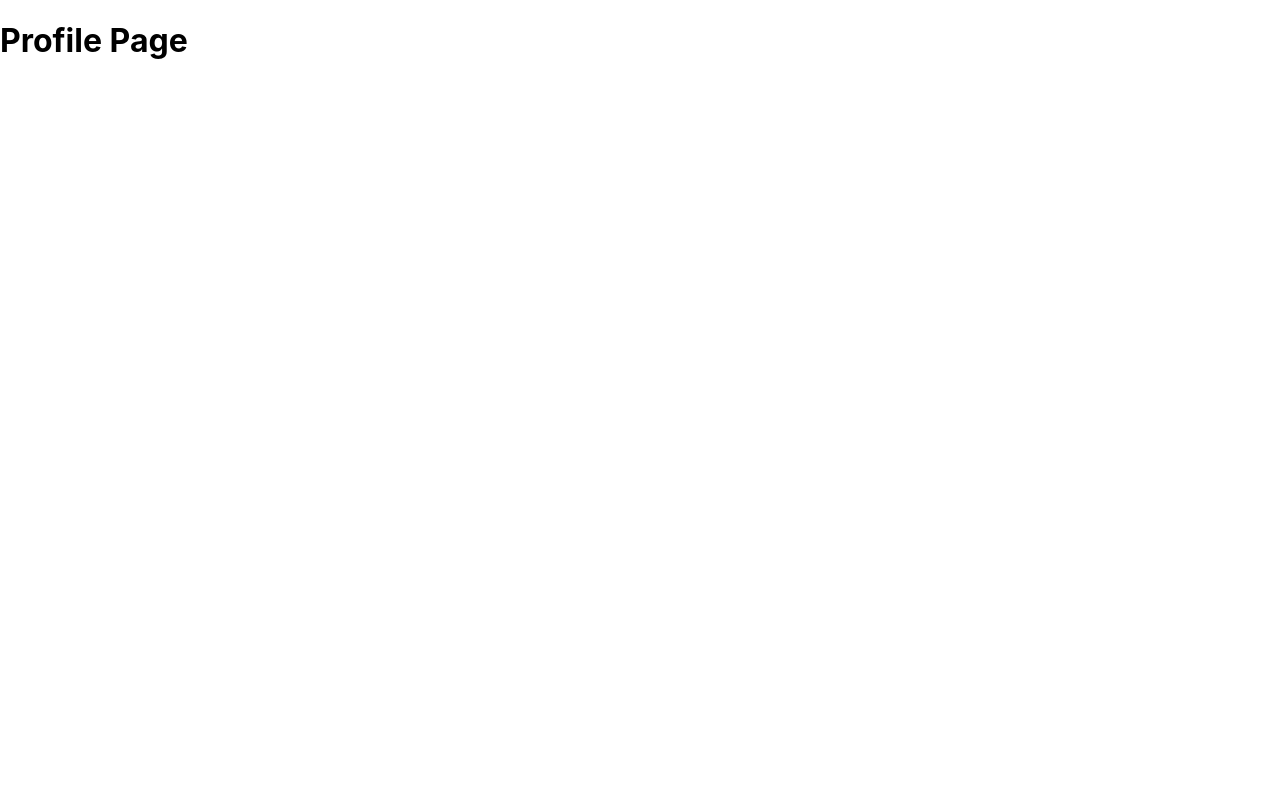
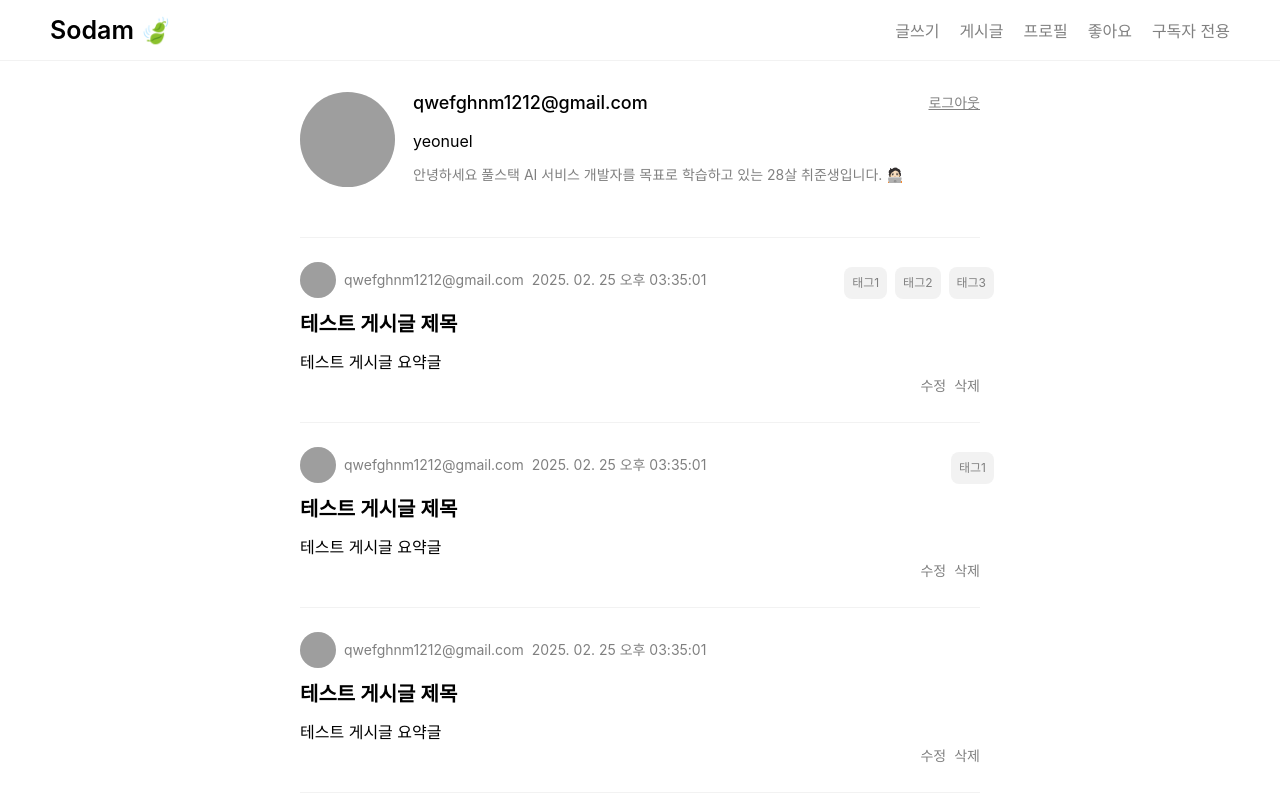
Before and after one commit to jongheonleee/Sodam, a React (Create React App) app in the folder sodam-frontend/: page /profile in a window 1280 px wide. Shown: the top 800 px of the page. Built offline with nearby package versions, Linux system fonts and the light colour scheme; grey boxes are pictures that could not be loaded.

Commit message:
[feat] 회원 프로필 페이지 ui 및 컴포넌트 구현

```diff
--- a/sodam-frontend/src/components/Articles.tsx
+++ b/sodam-frontend/src/components/Articles.tsx
@@ -1,9 +1,3 @@
-const random_profiles = [
-    {
-
-    }
-]
-
 const articles = [
     {
         id: 1,
--- /dev/null
+++ b/sodam-frontend/src/components/Profile.tsx
@@ -0,0 +1,24 @@
+const profileImage = "https://images.unsplash.com/photo-1633332755192-727a05c4013d?q=80&w=2960&auto=format&fit=crop&ixlib=rb-4.0.3&ixid=M3wxMjA3fDB8MHxwaG90by1wYWdlfHx8fGVufDB8fHx8fA%3D%3D";
+
+const onSignOut = () => {}
+
+export default function Profile() {
+    return (
+        <div className="profile__box">
+            <div className="flex__box-lg">
+                <img
+                    className="profile__image"
+                    src={profileImage}
+                />
+                <div>
+                    <div className="profile__email">qwefghnm1212@gmail.com</div>
+                    <div className="profile__name">yeonuel</div>
+                    <div className="profile__introduce">안녕하세요 풀스택 AI 서비스 개발자를 목표로 학습하고 있는 28살 취준생입니다. 🧑🏻‍💻 </div>
+                </div>
+            </div>
+            <div role="presentation" className="profile__logout" onClick={onSignOut}>
+                로그아웃
+            </div>
+        </div>
+    )
+}
--- a/sodam-frontend/src/components/Router.tsx
+++ b/sodam-frontend/src/components/Router.tsx
@@ -3,6 +3,7 @@ import Home from "../pages/home";
 import React from "react";
 import Login from "../pages/login";
 import Signup from "../pages/signup";
+import ProfilePage from "../pages/profile";
 
 export default function Router() {
     // 추후에 사용자 인증 여부에 따라서 라우팅 처리 달리 만들기
@@ -17,7 +18,7 @@ export default function Router() {
                 <Route path="/articles/new" element={<h1>Articles New Page</h1>} />
                 <Route path="/articles/edit/:id" element={<h1>Articles Edit Page</h1>} />
                 <Route path="/articles/like" element={<h1>Articles Like</h1>} />
-                <Route path="/profile" element={<h1>Profile Page</h1>} />
+                <Route path="/profile" element={<ProfilePage />} />
                 <Route path="/subscription" element={<h1>Subscription Page</h1>} />
                 <Route path="/secretes" element={<h1>Subscription Articles[secretes]</h1>} />
                 <Route path="/subscription" element={<h1>Subscription Page</h1>} />
--- a/sodam-frontend/src/index.css
+++ b/sodam-frontend/src/index.css
@@ -582,3 +582,62 @@ input:checked + .carousel__slide-container .nav label {
 .form__image-remove:hover {
   background-color: rgba(0, 0, 0, 0.8);
 }
+
+
+/* profile */
+
+.profile__box {
+  display: flex;
+  gap: 18px;
+  align-items: center;
+  font-size: 18px;
+  margin: 0 auto;
+  max-width: 680px;
+  text-align: left;
+  line-height: 24px;
+  justify-content: space-between;
+  padding: 20px;
+}
+
+.flex__box-lg {
+  display: flex;
+  gap: 18px;
+  align-items: center;
+}
+
+.profile__image {
+  width: 95px;
+  height: 95px;
+  background-color: #f2f2f2;
+  border-radius: 50%;
+}
+
+.profile__name {
+  margin: 10px auto;
+  font-size: 16px;
+  padding-top: 4px;
+}
+
+.profile__email {
+  margin: 10px auto;
+  font-weight: 500;
+}
+
+.profile__introduce {
+  margin: 10px auto;
+  font-size: 14px;
+  color: gray;
+}
+
+.profile__logout {
+  color: gray;
+  font-size: 14px;
+  cursor: pointer;
+  text-decoration: underline;
+  margin-bottom: 73px;
+}
+
+.profile__logout:hover,
+.profile__logout:focus {
+  color: black;
+}
--- /dev/null
+++ b/sodam-frontend/src/pages/profile/index.tsx
@@ -0,0 +1,15 @@
+import Header from "../../components/Header";
+import Footer from "../../components/Footer";
+import Profile from "../../components/Profile";
+import Articles from "../../components/Articles";
+
+export default function ProfilePage() {
+    return (
+        <>
+            <Header />
+            <Profile />
+            <Articles/>
+            <Footer />
+        </>
+    );
+}
```
